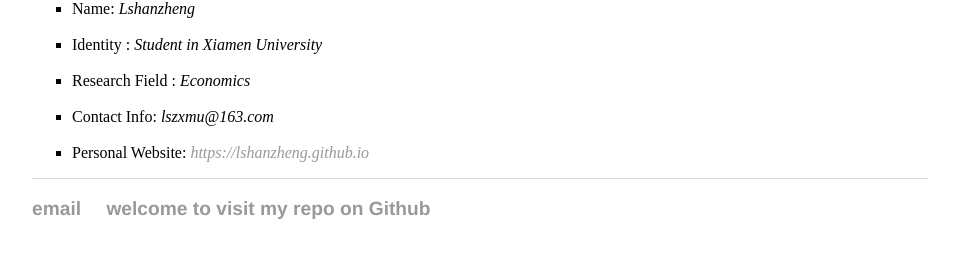
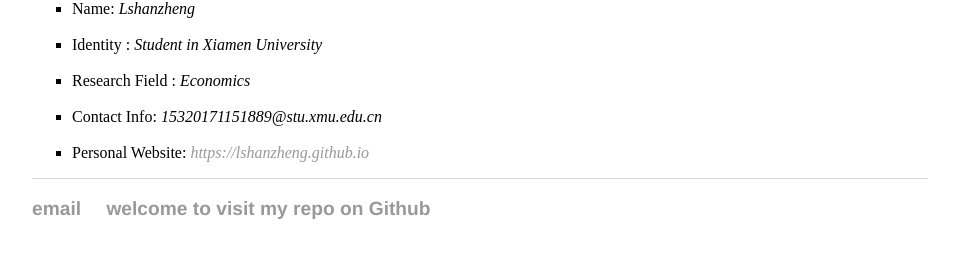
Before and after one commit to lshanzheng/lshanzheng.github.io, a Jekyll site: the page built from about/index.html, in a window 1280 px wide. Shown: the part 168-426 px from the top of the page, without its empty margins (160-1119 px from the left). Built offline with Jekyll 4.4.1, drawn with Linux system fonts in a browser that asks for light colours.

Commit message:
Update index.html

```diff
--- a/about/index.html
+++ b/about/index.html
@@ -12,7 +12,7 @@ title: "Lshan's Resume"
  <br/>
  <li>Research Field : <em>Economics </em> </li>
  </br>
- <li>Contact Info: <em> lszxmu@163.com </em></li>
+ <li>Contact Info: <em> 15320171151889@stu.xmu.edu.cn</em></li>
  </br>
  <li>Personal Website: <em> <a href="https://lshanzheng.github.io" target="_blank">  https://lshanzheng.github.io  </a>   </em></li>
 </ul>
```
